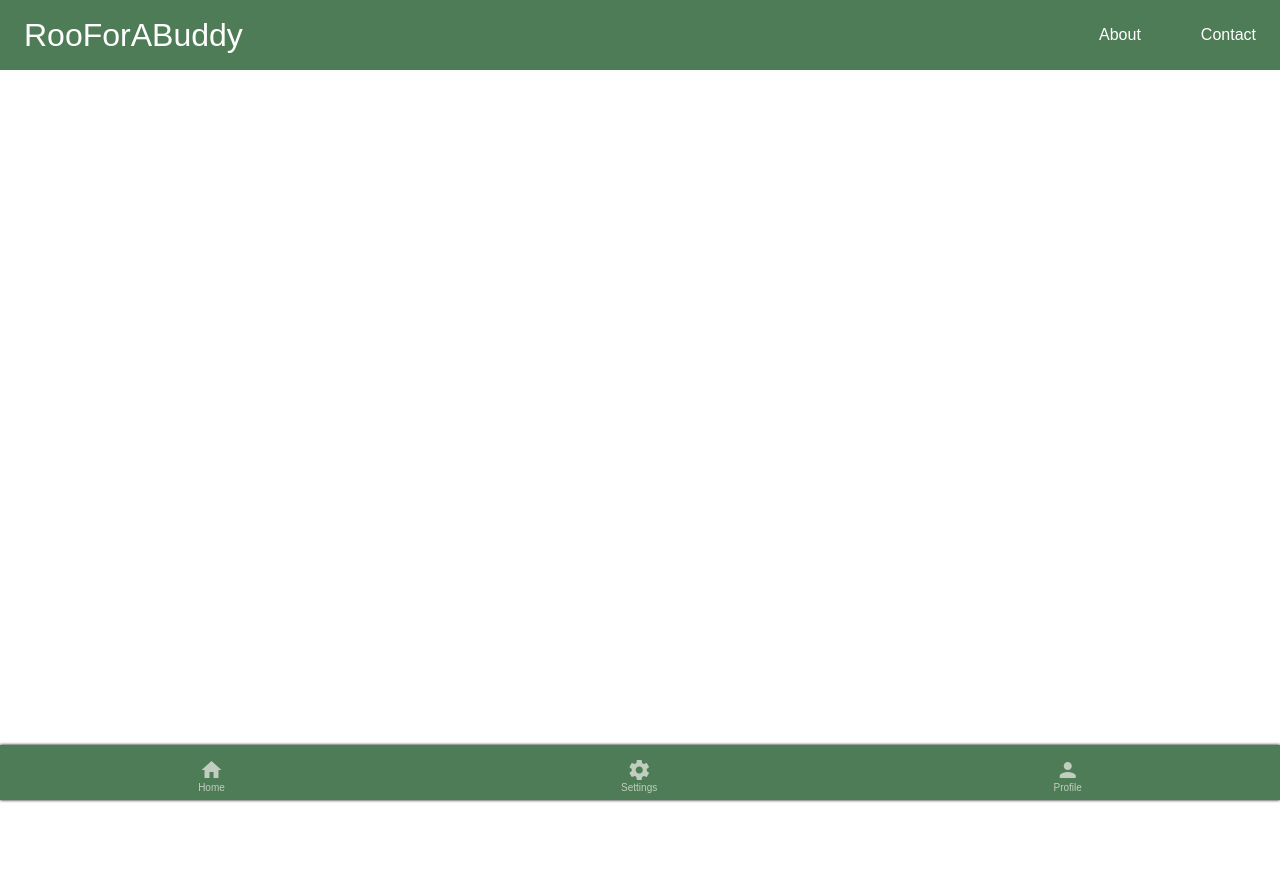
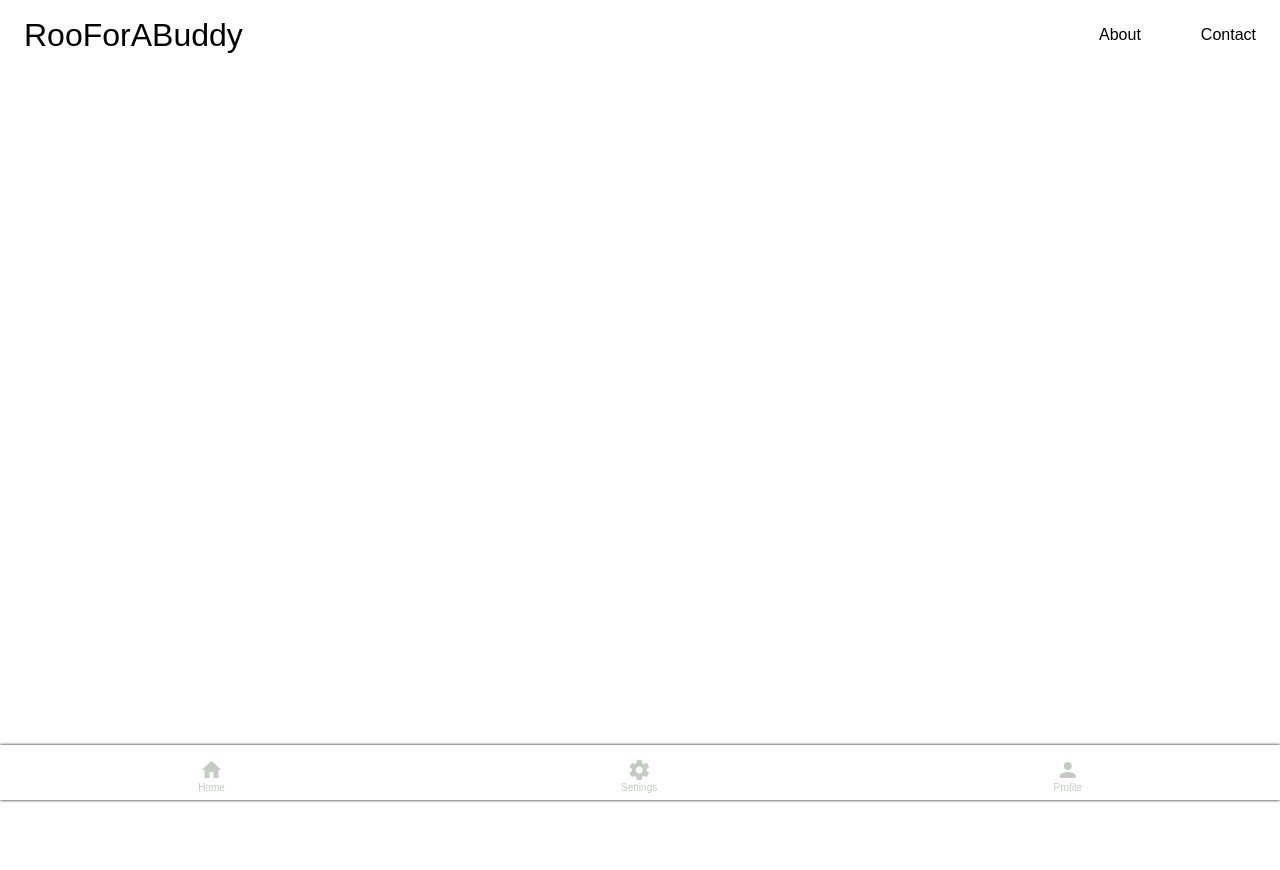
Before and after one commit to MarinosPapadakis/RooForABuddy, a Flask app: page / in a window 1280 px wide. Run offline with Flask 2, Linux system fonts and the light colour scheme; data that the repository does not hold is empty; some libraries are stand-ins or nearby versions.

Commit message:
change css

```diff
--- a/static/style.css
+++ b/static/style.css
@@ -20,13 +20,13 @@
   }
   /* header */
   header{
-    background-color: #4e7c56;
+    background-color: white;
   }
   li{
     list-style: none;
   }
   a{
-    color: white;
+    color: black;
     text-decoration: none;
   }
   .navbar1{
@@ -49,7 +49,7 @@
     transition: 0.3s ease-out;
   }
   .nav-link:hover{
-    color: black;
+    color: white;
   }
   .hamburger{
     display: none;
@@ -62,7 +62,7 @@
     margin: 5px auto;
     -webkit-transition: all 0.3s ease;
     transition: all 0.3s ease;
-    background-color: white;
+    background-color: #00fa7e;
   }
 
   main {
@@ -79,7 +79,7 @@
     width: 100%;
     height: 55px;
     box-shadow: 0 0 3px black;
-    background-color: #4e7c56;
+    background-color: white;
     display: flex;
     overflow-x: auto;
   }
```
